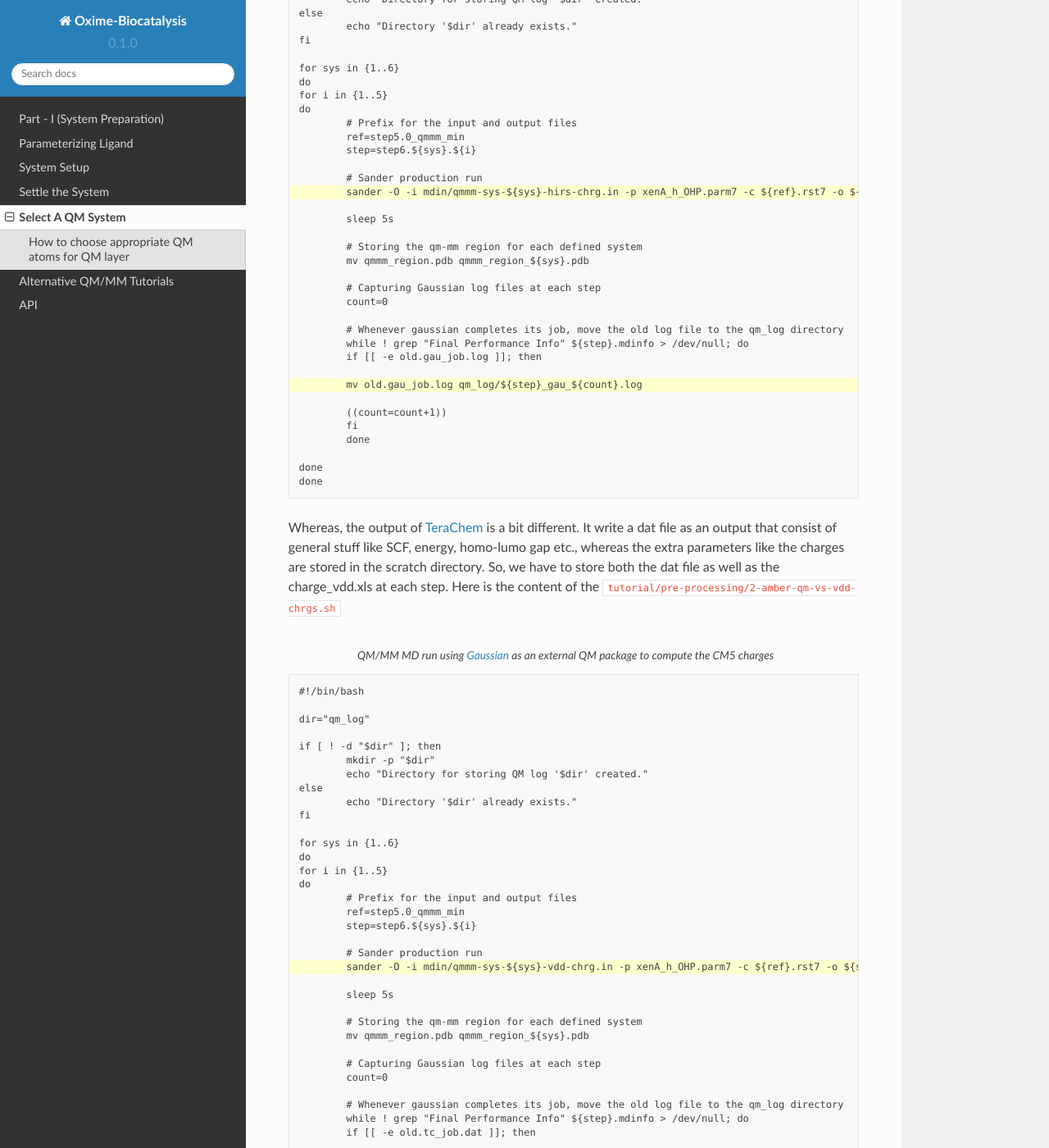
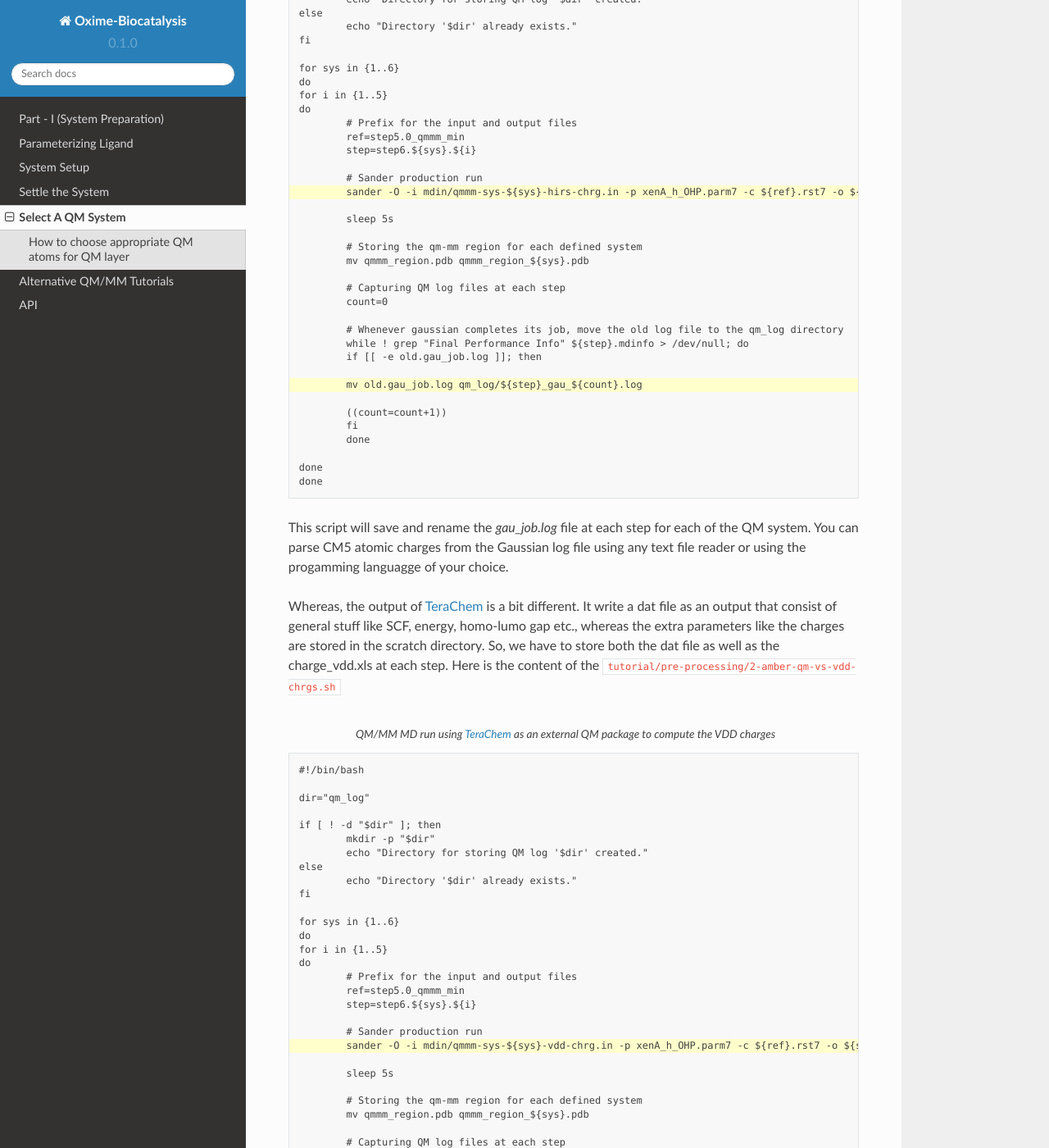
Before and after one commit to hopanoid/Enzyme-Reaction-Dynamics-Tutorial, a Sphinx documentation site: the page built from docs/source/5-qm_systems.rst, in a window 1280 px wide and 1400 px high, scrolled down 3418 px. Shown: the whole window at 82% size. Built offline with Sphinx 7.4.7 and the Read the Docs theme 2.0.0, drawn with Linux system fonts in a browser that asks for light colours; some of the changed text lies outside the part shown.

Commit message:
Terachem vdd charge output explained

```diff
--- a/docs/source/5-qm_systems.rst
+++ b/docs/source/5-qm_systems.rst
@@ -156,7 +156,7 @@
                 # Storing the qm-mm region for each defined system
                 mv qmmm_region.pdb qmmm_region_${sys}.pdb
 
-                # Capturing Gaussian log files at each step
+                # Capturing QM log files at each step
                 count=0
 
                 # Whenever gaussian completes its job, move the old log file to the qm_log directory
@@ -172,11 +172,13 @@
         done
         done
 
+This script will save and rename the *gau_job.log* file at each step for each of the QM system. You can parse CM5 atomic charges from the Gaussian log file using any text file reader or using the progamming languagge of your choice.
+
 Whereas, the output of TeraChem_ is a bit different. It write a dat file as an output that consist of general stuff like SCF, energy, homo-lumo gap etc., whereas the extra parameters like the charges are stored in the scratch directory. So, we have to store both the dat file as well as the charge_vdd.xls at each step. Here is the content of the :file:`tutorial/pre-processing/2-amber-qm-vs-vdd-chrgs.sh`
 
 .. code-block::
-        :emphasize-lines: 21,35
-        :caption: QM/MM MD run using Gaussian_ as an external QM package to compute the CM5 charges
+        :emphasize-lines: 21,35,36
+        :caption: QM/MM MD run using TeraChem_ as an external QM package to compute the VDD charges
 
         #!/bin/bash
 
@@ -205,14 +207,14 @@
                 # Storing the qm-mm region for each defined system
                 mv qmmm_region.pdb qmmm_region_${sys}.pdb
 
-                # Capturing Gaussian log files at each step
+                # Capturing QM log files at each step
                 count=0
 
-                # Whenever gaussian completes its job, move the old log file to the qm_log directory
+                # Whenever TeraChem completes its job, move the old log file to the qm_log directory
                 while ! grep "Final Performance Info" ${step}.mdinfo > /dev/null; do
                 if [[ -e old.tc_job.dat ]]; then
 
-                mv old.tc_job.dat gau_log/${step}_tc_${count}.dat
+                mv old.tc_job.dat qm_log/${step}_tc_${count}.dat
                 mv scr/charge_vdd.xls scr/${step}_charge_vdd_${count}.xls
 
                 ((count=count+1))
@@ -222,6 +224,7 @@
         done
         done
 
+This script will save and rename the *charge_vdd.xls* file at each step for each of the QM system. The *.xls* is a text file consists of three columns namely atom number, atom name and the computed VDD charges for the respective atom.
 
 .. rubric:: Footnotes
 
```
Also changed, not shown: 1 other file.
